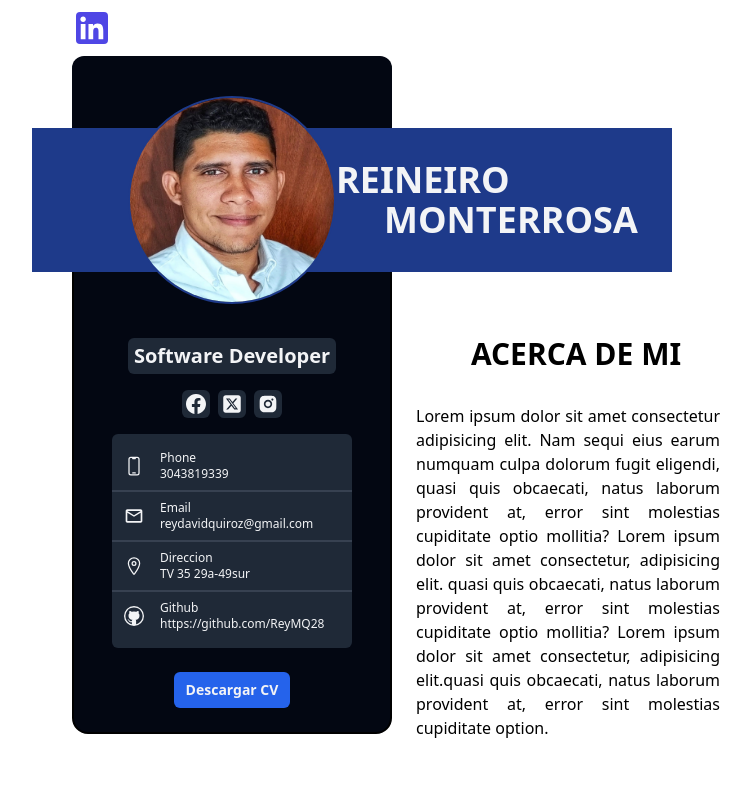
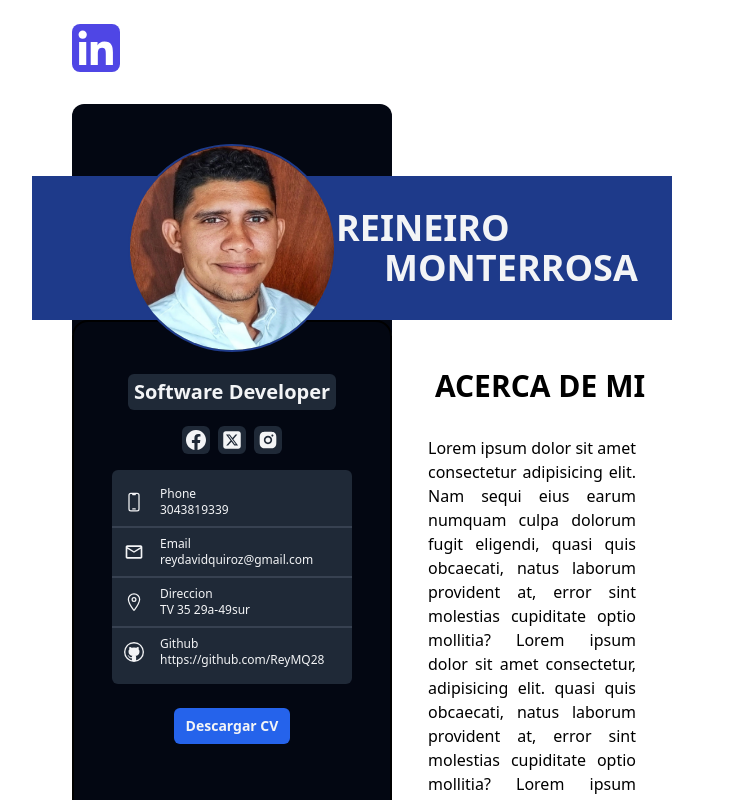
Before and after one commit to mateodevcode/curriculum-vitae-react, a React (Vite) app: page /curriculum-vitae-react/ in a window 1280 px wide. Shown: the top 800 px of the page, without its empty margins (288-1039 px from the left). Built offline with nearby package versions, Linux system fonts and the light colour scheme.

Commit message:
correciones header, target and aboutme

```diff
--- a/src/components/AboutMe.jsx
+++ b/src/components/AboutMe.jsx
@@ -2,14 +2,14 @@ import React from "react";
 
 function AboutMe() {
   return (
-    <div className="flex flex-col justify-between items-center absolute w-80 h-auto  my-72 mx-96 ">
+    <div className="flex flex-col justify-start items-center px-5 ">
       <div className=" block  mt-12 ">
         <h3 className=" text-3xl text-center font-semibold " >
           ACERCA DE MI
         </h3>
       </div>
       <div>
-        <p className="block descripcion-about  text-justify mt-8 w-auto pr-4">
+        <p className="block descripcion-about  text-justify w-auto pr-4 mt-8 ">
           Lorem ipsum dolor sit amet consectetur adipisicing elit. Nam sequi eius earum numquam culpa dolorum fugit eligendi, quasi quis obcaecati, natus laborum provident at, error sint molestias cupiditate optio mollitia? Lorem ipsum dolor sit amet consectetur, adipisicing elit. quasi quis obcaecati, natus laborum provident at, error sint molestias cupiditate optio mollitia? Lorem ipsum dolor sit amet consectetur, adipisicing elit.quasi quis obcaecati, natus laborum provident at, error sint molestias cupiditate option.
 
         </p>
--- a/src/components/Header.jsx
+++ b/src/components/Header.jsx
@@ -2,8 +2,8 @@ import { GrLinkedin } from "react-icons/gr";
 
 function Header() {
   return (
-    <div className=" flex itens-start justify-start cursor-pointer mr-20 mt-2 w-10 h-10 ">
-      <GrLinkedin className="text-indigo-600 absolute rounded-lg bg hover:bg-gray-700 cursor-pointer w-10 h-10  p-1 text-3xl ml-10 mr-7" />
+    <div className=" flex items-start justify- cursor-pointer mr-20 my-6 w-12 h-12">
+      <GrLinkedin className="flex justify-center items-center text-indigo-600 absolute rounded-lg bg hover:bg-gray-700 cursor-pointer w-12 h-12  text-3xl ml-10 " />
     </div>
   );
 }
--- a/src/components/Target.jsx
+++ b/src/components/Target.jsx
@@ -2,31 +2,31 @@ import React from "react";
 import { HiOutlineDevicePhoneMobile } from "react-icons/hi2";
 import { MdOutlineMailOutline } from "react-icons/md";
 import { IoLocationOutline } from "react-icons/io5";
-import { LuCake } from "react-icons/lu";
 import { BsFacebook } from "react-icons/bs";
 import { FaSquareXTwitter } from "react-icons/fa6";
 import { RiInstagramFill } from "react-icons/ri";
 import { VscGithub } from "react-icons/vsc";
+import AboutMe from "./AboutMe";
 
 function Target() {
   return (
-    <div className="pl-10">
-      <div className="t-main flex flex-col justify-start items-center bg-gray-950 border-black border-2 rounded-2xl  mt-24 w-80 h-auto p-16 pb-2 text-gray-100 ">
+    <div className="flex h-auto pl-10">
+      <div className="t-main flex flex-col justify-start items-center bg-gray-950 border-black border-2 rounded-2xl pt-5 w-80 h-auto p-16 pb-2 mr-4 text-gray-100 ">
         <div className="t-descripcion flex text-center justify-center items-center text-xl font-bold bg-gray-800 rounded-md w-52 mt-8 py-1 ">
           Software Developer
         </div>
         <div className="t-box flex items-center justify-center  m-4">
-          <div className="t-face items-center justify-center cursor-pointer hover:bg-indigo-600  bg-gray-800 rounded-md mx-1 text-xl w-7 h-7">
+          <div className="t-face items-center justify-center cursor-pointer hover:bg-blue-900  bg-gray-800 rounded-md mx-1 text-xl w-7 h-7">
             <p className="absolute pl-1 pt-1">
               <BsFacebook />
             </p>
           </div>
-          <div className="t-twitter items-center justify-center cursor-pointer hover:bg-indigo-600 bg-gray-800 rounded-md mx-1 text-xl w-7 h-7">
+          <div className="t-twitter items-center justify-center cursor-pointer  hover:bg-blue-900 bg-gray-800 rounded-md mx-1 text-xl w-7 h-7">
             <p className="absolute pl-1 pt-1">
               <FaSquareXTwitter />
             </p>
           </div>
-          <div className="t-instagram items-center justify-center cursor-pointer hover:bg-indigo-600 bg-gray-800 rounded-md mx-1 text-xl w-7 h-7 ">
+          <div className="t-instagram items-center justify-center cursor-pointer hover:bg-blue-900 bg-gray-800 rounded-md mx-1 text-xl w-7 h-7 ">
             <p className="absolute pl-1 pt-1">
               <RiInstagramFill />
             </p>
@@ -73,7 +73,8 @@ function Target() {
         <div className="t-linkedin bg-blue-600 rounded-md text-sm cursor-pointer hover:bg-gray-700 text-gray-100 font-bold p-2 px-3 mt-6 mb-4">
           Descargar CV
         </div>
-      </div>{" "}
+      </div>
+      <AboutMe />
     </div>
   );
 }
--- a/src/components/Tittle.jsx
+++ b/src/components/Tittle.jsx
@@ -1,14 +1,14 @@
 import React from "react";
 import perfil from "../img/perfil.png";
 
-import AboutMe from "./AboutMe";
-import Header from "./Header";
+
+
 
 function Tittle() {
   return (
-    <div className=" flex flex-col h-36">
+    <div className=" flex flex-col w-auto h-auto">
       <div>
-        <div className="  w-52 h-52 absolute  ml-24 mt-24 text-transparent ">
+        <div className="  w-52 h-52 absolute  ml-24 mt-12 text-transparent ">
           <div>
             <img
               className="rounded-full border-blue-900 border-solid border-2 w-52 h-52"
@@ -17,13 +17,13 @@ function Tittle() {
             />
           </div>
         </div>
-        <Header />
-        <div className=" w-80 h-32 absolute -z-20 m-10 mt-2 rounded-xl bg-gray-950">
+
+        <div className=" w-80 h-60 absolute -z-20 m-10 mt-2 rounded-xl bg-gray-950">
           {" "}
           {/*-z-20 es para superpones contenedores*/}
         </div>
       </div>
-      <div className="w-full flex justify-center h-44 mt-20 p-8 pl-0 bg-blue-900 text-cyan-50 ">
+      <div className="w-full flex justify-center h-36 mt-20 p-8 pl-0 bg-blue-900 text-cyan-50 ">
         <div className=" text-gray-100 text-4xl justify-start start ">
           <div className="flex flex-col ml-52 w-52">
             <p className="font-extrabold">REINEIRO</p>
@@ -31,7 +31,7 @@ function Tittle() {
           </div>
         </div>
       </div>
-      <AboutMe />
+
     </div>
   );
 }
--- a/src/pages/HomePage.jsx
+++ b/src/pages/HomePage.jsx
@@ -5,12 +5,15 @@ import Idiomas from "../components/Idiomas";
 import Skills from "../components/Skills";
 import Target from "../components/Target";
 import Tittle from "../components/Tittle";
+import Header from "../components/Header"
+
 
 function HomePage() {
   return (
     <>
       <div className="flex flex-col justify-start items-center px-80">
         <div className="w-full">
+          <Header />
           <Tittle />
           <Target />
           <HistoryDeploy />
```
